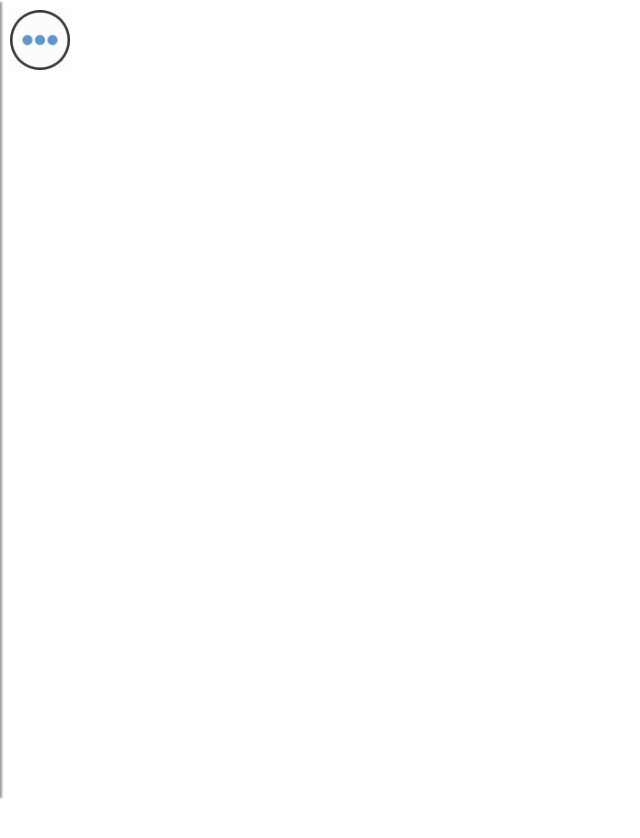
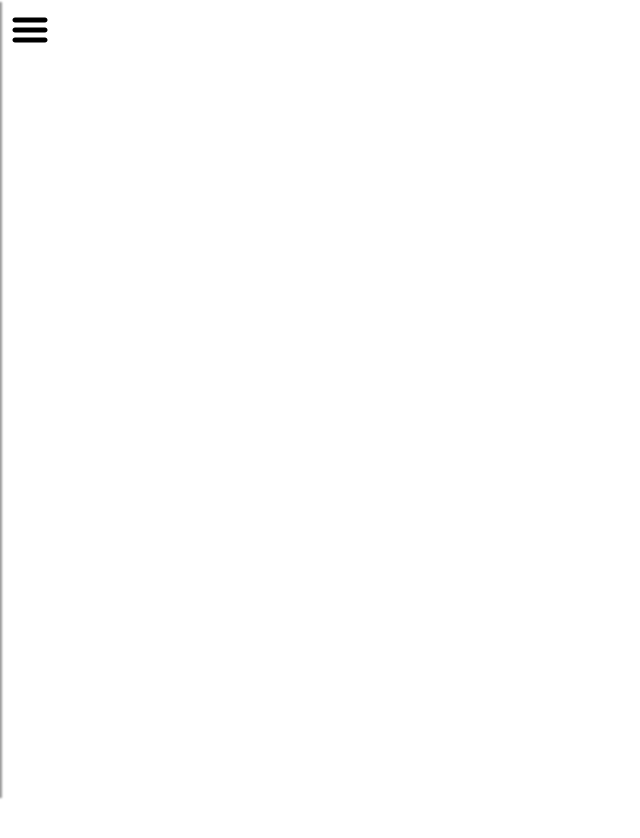
Before and after one commit to rafaeltrrs112/RafaelTSite, a plain HTML site: page index.html in a window 1280 px wide. Shown: the top 838 px of the page, without its empty margins (0-640 px from the left). Drawn offline with nearby package versions, Linux system fonts and the light colour scheme.

Commit message:
Nav-button made smaller

```diff
--- a/index.html
+++ b/index.html
@@ -6,7 +6,7 @@
 </head>
 <link rel="stylesheet" type="text/css" href="styles.css">
 <body>
-<img src="burger5.png" id="nav-button" onclick="toggleNav()">
+<img src="burger.svg" id="nav-button" onclick="toggleNav()">
 <header>
     <div class="element" id="main-nav">
         <div id="logo">R</div>
--- a/styles.css
+++ b/styles.css
@@ -74,8 +74,8 @@ body.no-scroll {
     position:absolute;
     z-index : 0;
     -webkit-transition: transform .3s linear;
-    height:60px;
-    width:60px;
+    height:40px;
+    width:40px;
     top : 10px;
     left: 10px;
 }
```
